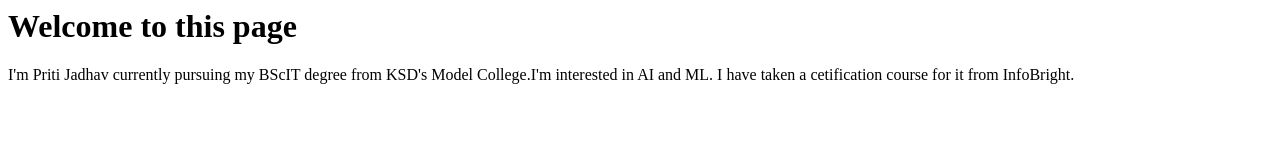
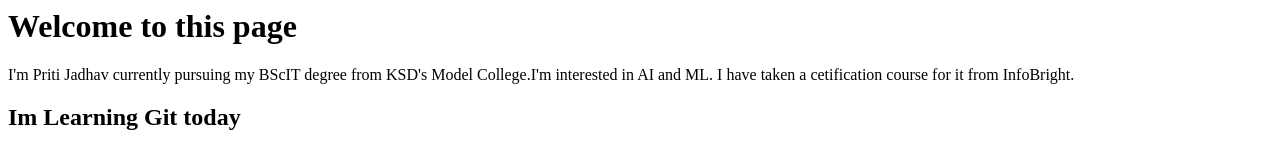
Before and after one commit to PritMJadhav/PritMJadhav.github.io, a plain HTML site: page index.html in a window 1280 px wide. Drawn offline with Linux system fonts and the light colour scheme.

Commit message:
Update index.html

```diff
--- a/index.html
+++ b/index.html
@@ -5,5 +5,6 @@
   <body>
     <h1>Welcome to this page</h1>
     <p>I'm Priti Jadhav currently pursuing my BScIT degree from  KSD's Model College.I'm interested in AI and ML. I have taken a cetification course for it from InfoBright.</p>
-  </body
+<h2>Im Learning Git today</h2>
+  </body>
 </html>
```
